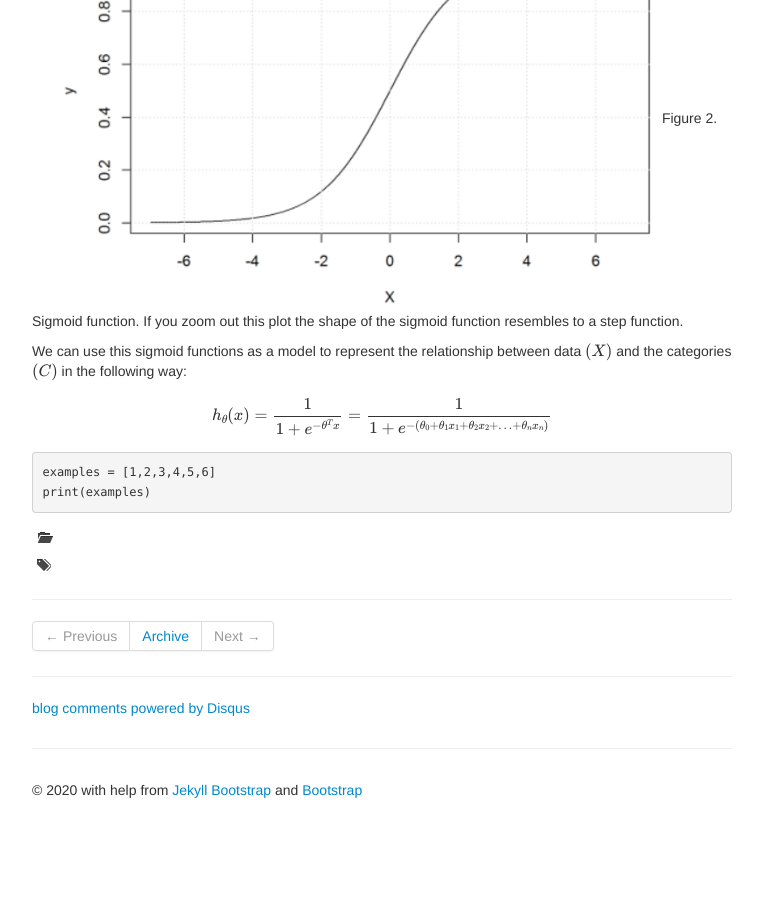
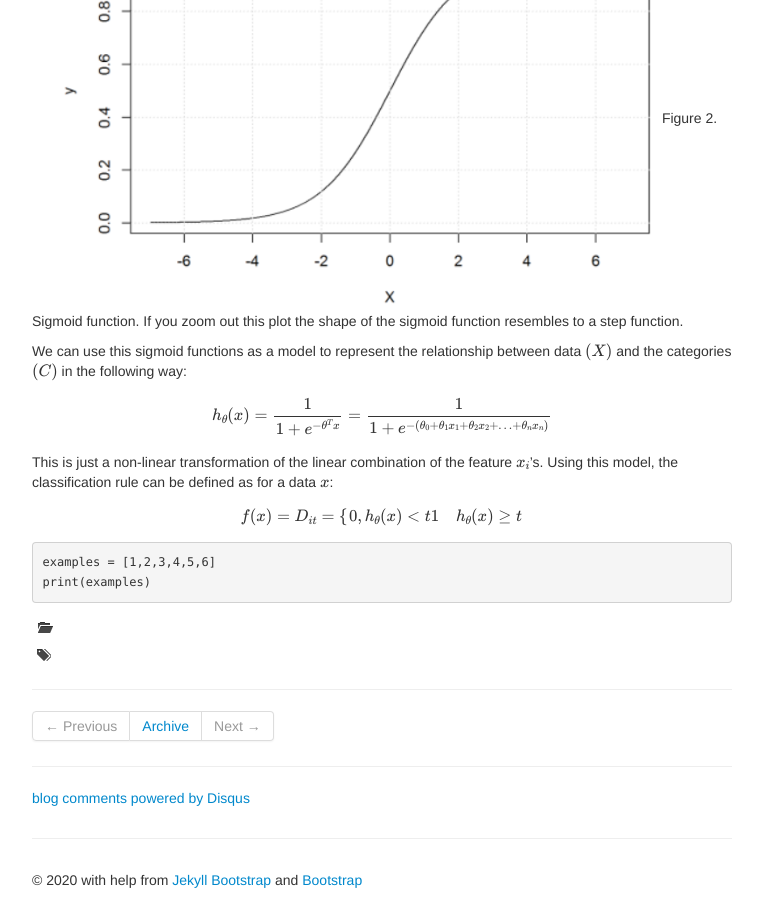
Before and after one commit to kfattila/kfattila.github.io, a Jekyll site: the page built from pages/logistic_regression.md, in a window 1280 px wide and 900 px high, scrolled down 863 px. Shown: the whole window, without its empty margins (258-1021 px from the left). Built offline with Jekyll 4.4.1, drawn with Linux system fonts in a browser that asks for light colours; formulas are drawn with MathJax 3; comment, search, counter and statistics services are not loaded; before the commit the page ends 1673 px from its top, so only the background shows below that.

Commit message:
Lecture 1

````diff
--- a/pages/logistic_regression.md
+++ b/pages/logistic_regression.md
@@ -39,6 +39,15 @@ the following way:
 
 \\[ h_{\theta}(x) = \frac{1}{1+e^{-\theta^{T}x}} = \frac{1}{1+e^{-(\theta_{0}+\theta_{1}x_{1}+\theta_{2}x_{2}+...+\theta_{n}x_{n} )}} \\]
 
+This is just a non-linear transformation of the linear combination of the feature \\(x_{i}\\)'s. Using this model, the classification rule can be defined as for a data \\(x\\):
+\\[ f(x) = \begin{equation}
+  D_{it} =
+    \begin{cases}
+      0, h_{\theta}(x) < t \\
+      1 & h_{\theta}(x) \geq t
+    \end{cases}
+\end{equation} \\]
+
 ```python
 examples = [1,2,3,4,5,6]
 print(examples)
````
